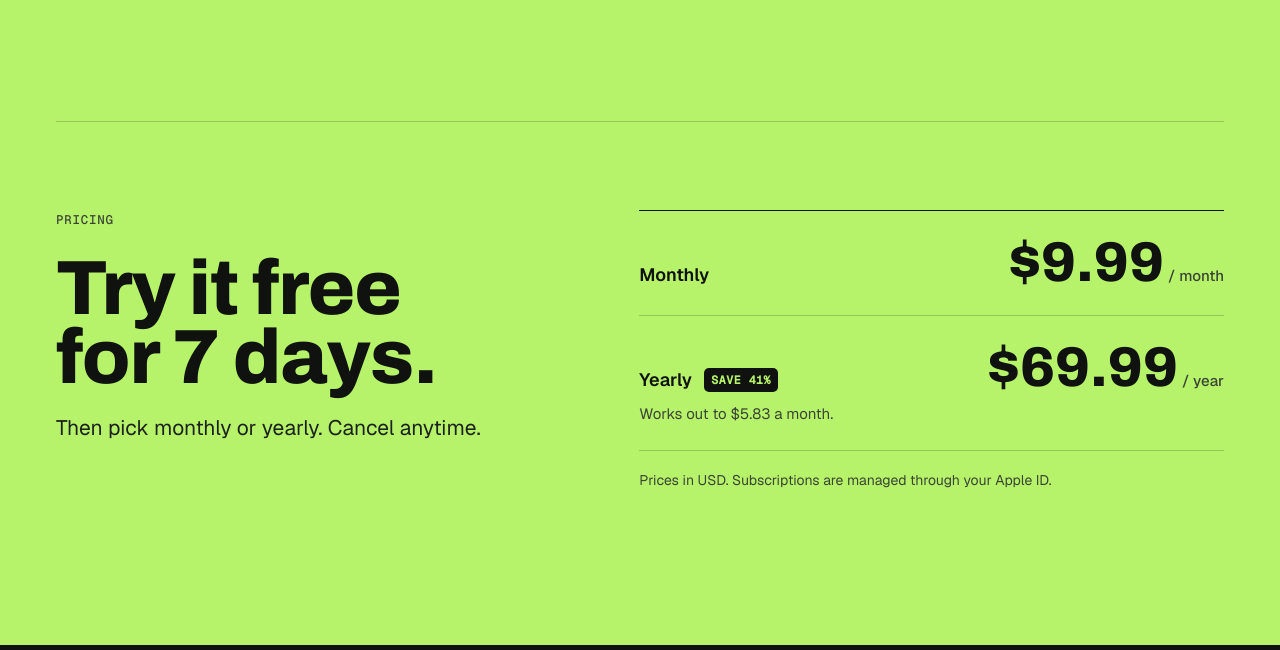
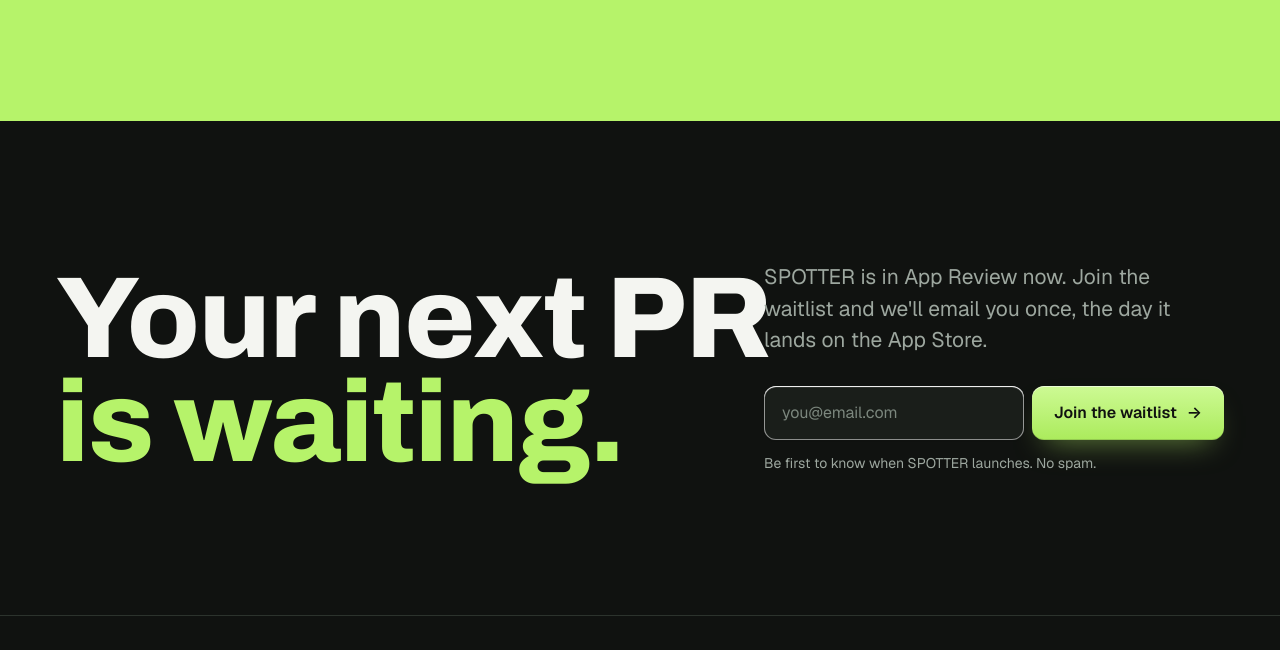
Before and after one commit to lucaswhittlebusiness-dev/spotter-legal, a plain HTML site: page index.html in a window 1280 px wide. Shown: the part 5480-6130 px from the top of the page. Drawn offline with nearby package versions, Linux system fonts and the light colour scheme.

Commit message:
Remove pricing section
Co-Authored-By: Claude Opus 5.5 <noreply@anthropic.com>

```diff
--- a/index.html
+++ b/index.html
@@ -396,20 +396,6 @@
     .item:nth-child(3) { margin-top: 112px; }
   }
 
-  /* ---------- Pricing ---------- */
-  .pricing { padding: 0 0 clamp(96px, 12vw, 160px); }
-  .pricing .wrap { display: grid; gap: 40px; border-top: 1px solid var(--rule); padding-top: clamp(56px, 7vw, 88px); }
-  .pricing h2 { font-size: clamp(44px, 6vw, 80px); margin-bottom: 20px; }
-  .plans { border-top: 1px solid var(--ink); }
-  .plan { display: grid; grid-template-columns: 1fr auto; align-items: baseline; gap: 6px 20px; padding: 24px 0; border-bottom: 1px solid var(--rule); }
-  .plan .name { font-weight: 600; color: var(--ink); font-size: 18px; }
-  .plan .price { font-family: var(--display); font-stretch: 74%; font-weight: 800; font-size: clamp(40px, 4.6vw, 56px); color: var(--ink); line-height: 1; text-align: right; font-variant-numeric: tabular-nums; }
-  .plan .price small { font-family: var(--sans); font-stretch: 100%; font-weight: 500; font-size: 15px; color: var(--muted); margin-left: 4px; }
-  .plan .sub { grid-column: 1 / -1; color: var(--muted); font-size: 15px; }
-  .plan .save { display: inline-block; font-family: var(--mono); font-size: 11.5px; letter-spacing: .05em; text-transform: uppercase; background: var(--ink); color: var(--lime); padding: 3px 7px; border-radius: 5px; margin-left: 8px; vertical-align: 2px; }
-  .pricing .fine { margin-top: 18px; font-size: 14px; color: var(--muted); }
-  @media (min-width: 980px) { .pricing .wrap { grid-template-columns: 5fr 6fr; gap: 96px; } }
-
   /* ---------- Final ---------- */
   .final { background: var(--night); padding: clamp(80px, 11vw, 150px) 0; border-bottom: 1px solid var(--night-rule); }
   .final .wrap { display: grid; gap: 40px; }
@@ -468,17 +454,11 @@
     .rest .skip-btn { height: 42px; padding: 0 16px; }
     .units button { padding: 11px 18px; font-size: 14px; }
     .units-note { display: block; margin: 12px 0 0; }
-    .plan .save { font-size: 12px; }
     footer nav { gap: 0 24px; }
     footer nav a { display: inline-flex; align-items: center; min-height: 44px; }
     .brand { min-height: 44px; }
     .ch1 .crop { height: 380px; }
     .board .crop { height: 360px; }
-  }
-  @media (max-width: 440px) {
-    .plan { grid-template-columns: 1fr; gap: 8px; }
-    .plan .price { text-align: left; }
-    .plan .name { display: flex; align-items: center; justify-content: space-between; }
   }
   @media (max-width: 370px) {
     .dock .t span { display: none; }
@@ -697,24 +677,6 @@
     </div>
   </section>
 
-  <!-- Pricing -->
-  <section class="pricing" aria-labelledby="price-h">
-    <div class="wrap">
-      <div>
-        <p class="label rv" style="margin-bottom:24px">Pricing</p>
-        <h2 id="price-h" class="rv d1">Try it free<br>for 7 days.</h2>
-        <p class="lead rv d2">Then pick monthly or yearly. Cancel anytime.</p>
-      </div>
-      <div class="rv d2">
-        <div class="plans">
-          <div class="plan"><span class="name">Monthly</span><span class="price">$9.99<small>/ month</small></span></div>
-          <div class="plan"><span class="name">Yearly <span class="save">Save 41%</span></span><span class="price">$69.99<small>/ year</small></span><span class="sub">Works out to $5.83 a month.</span></div>
-        </div>
-        <p class="fine">Prices in USD. Subscriptions are managed through your Apple ID.</p>
-      </div>
-    </div>
-  </section>
-
   <!-- Final CTA -->
   <section class="final" aria-labelledby="final-h">
     <div class="wrap">
```
